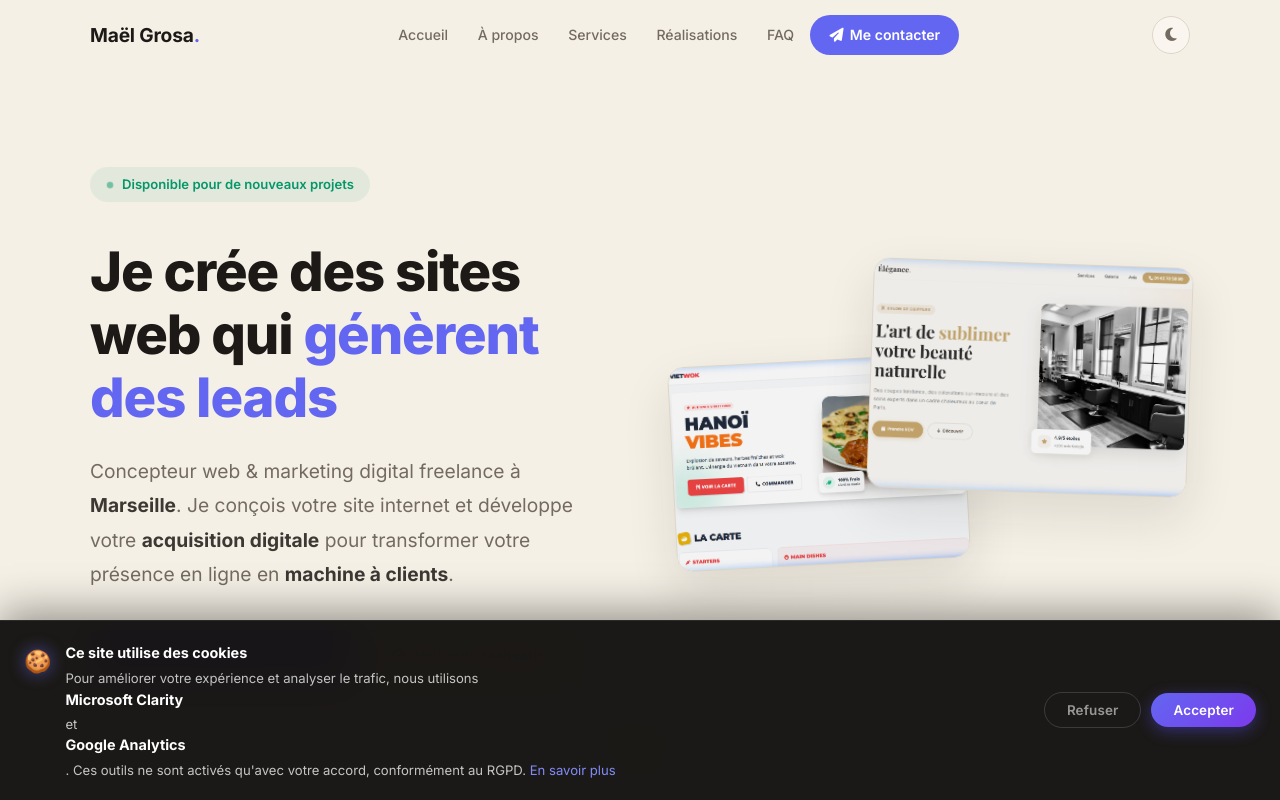
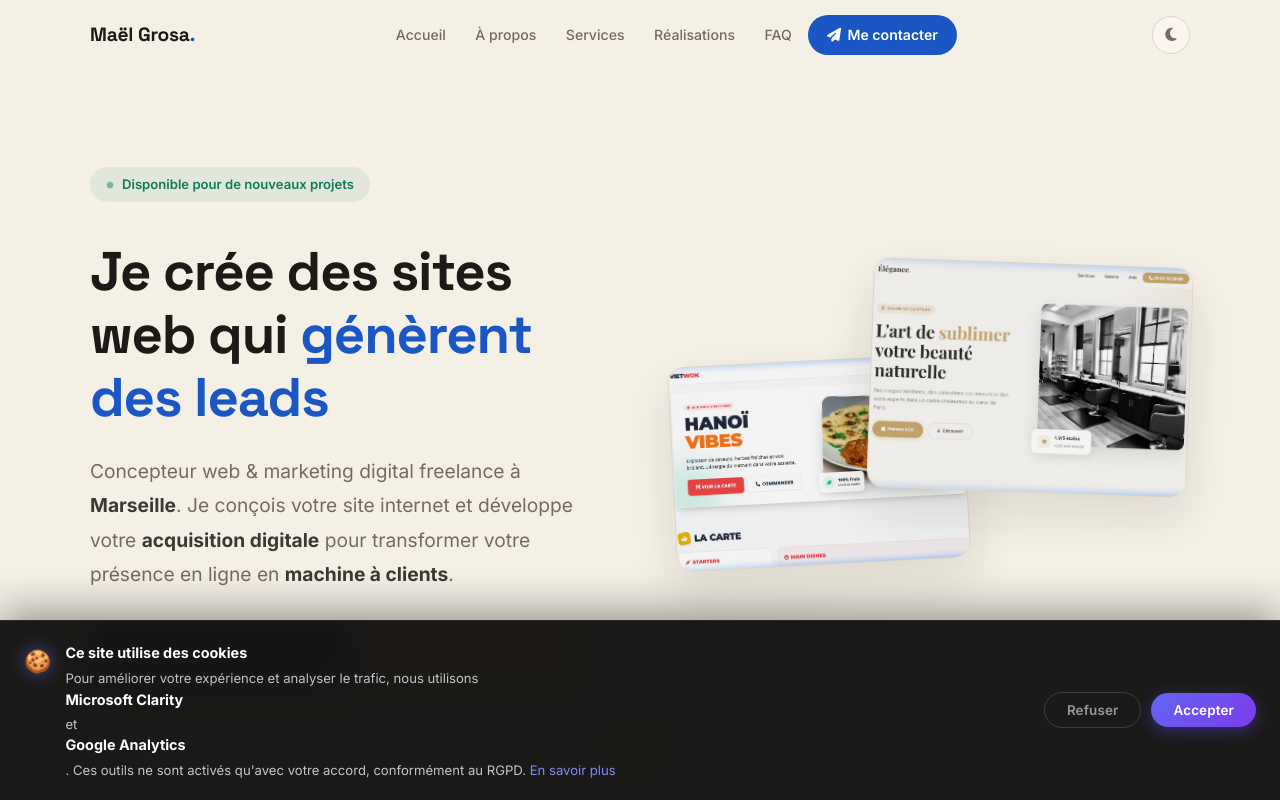
Before and after one commit to GRSMael/Portfolio, a website: page index.html in a window 1280 px wide. Shown: the top 800 px of the page. Drawn offline with nearby package versions, Linux system fonts and the light colour scheme.

Commit message:
redesign(foundation): identité ancrée — bleu Méditerranée (vs indigo générique) + Space Grotesk display + Space Mono labels (skill frontend-design: sortir des défauts IA)

```diff
--- a/index.html
+++ b/index.html
@@ -31,11 +31,11 @@
     <link rel="preconnect" href="https://fonts.googleapis.com">
     <link rel="preconnect" href="https://fonts.gstatic.com" crossorigin>
     <link rel="preload" as="style"
-        href="https://fonts.googleapis.com/css2?family=Inter:wght@400;500;600;700;800&display=swap">
-    <link href="https://fonts.googleapis.com/css2?family=Inter:wght@400;500;600;700;800&display=swap"
+        href="https://fonts.googleapis.com/css2?family=Inter:wght@400;500;600;700&family=Space+Grotesk:wght@500;600;700&family=Space+Mono:wght@400;700&display=swap">
+    <link href="https://fonts.googleapis.com/css2?family=Inter:wght@400;500;600;700&family=Space+Grotesk:wght@500;600;700&family=Space+Mono:wght@400;700&display=swap"
         rel="stylesheet" media="print" onload="this.media='all'">
     <noscript>
-        <link href="https://fonts.googleapis.com/css2?family=Inter:wght@400;500;600;700;800&display=swap"
+        <link href="https://fonts.googleapis.com/css2?family=Inter:wght@400;500;600;700&family=Space+Grotesk:wght@500;600;700&family=Space+Mono:wght@400;700&display=swap"
             rel="stylesheet">
     </noscript>
     <link rel="stylesheet" href="https://cdnjs.cloudflare.com/ajax/libs/font-awesome/6.5.1/css/all.min.css" integrity="sha384-t1nt8BQoYMLFN5p42tRAtuAAFQaCQODekUVeKKZrEnEyp4H2R0RHFz0KWpmj7i8g" crossorigin="anonymous" media="print" onload="this.media='all'">
--- a/styles.css
+++ b/styles.css
@@ -16,13 +16,14 @@
     --text-heading: #1c1917;
     --text-muted: #736b62;
     --text-light: #a39a90;
-    --accent: #6366f1;
-    --accent-light: #818cf8;
-    --accent-bg: rgba(99, 102, 241, 0.08);
-    --accent-shadow: rgba(99, 102, 241, 0.15);
-    --green: #059669;
-    --green-bg: rgba(5, 150, 105, 0.08);
-    --featured-bg: linear-gradient(135deg, rgba(99, 102, 241, 0.06), rgba(139, 92, 246, 0.06));
+    --accent: #1a56c4;
+    --accent-light: #3b78e0;
+    --accent-bg: rgba(26, 86, 196, 0.08);
+    --accent-shadow: rgba(26, 86, 196, 0.18);
+    --green: #0e7c5a;
+    --green-bg: rgba(14, 124, 90, 0.08);
+    --sun: #e0922b;
+    --featured-bg: linear-gradient(135deg, rgba(26, 86, 196, 0.07), rgba(59, 120, 224, 0.05));
     --shadow-sm: 0 1px 3px rgba(30, 25, 18, 0.06);
     --shadow-md: 0 4px 12px rgba(30, 25, 18, 0.07);
     --shadow-lg: 0 10px 30px rgba(30, 25, 18, 0.09);
@@ -33,6 +34,8 @@
     --transition: 0.3s ease;
     --container: 1100px;
     --font: 'Inter', -apple-system, BlinkMacSystemFont, 'Segoe UI', sans-serif;
+    --font-display: 'Space Grotesk', 'Inter', sans-serif;
+    --font-mono: 'Space Mono', ui-monospace, 'SFMono-Regular', monospace;
     --nav-bg: rgba(245, 240, 230, 0.90);
 }
 
@@ -50,13 +53,14 @@
         --text-heading: #f5f0e8;
         --text-muted: #a39b93;
         --text-light: #736b63;
-        --accent: #818cf8;
-        --accent-light: #a5b4fc;
-        --accent-bg: rgba(129, 140, 248, 0.10);
-        --accent-shadow: rgba(129, 140, 248, 0.2);
+        --accent: #5b9bf5;
+        --accent-light: #8ab8f8;
+        --accent-bg: rgba(91, 155, 245, 0.12);
+        --accent-shadow: rgba(91, 155, 245, 0.22);
         --green: #34d399;
         --green-bg: rgba(52, 211, 153, 0.1);
-        --featured-bg: linear-gradient(135deg, rgba(129, 140, 248, 0.07), rgba(167, 139, 250, 0.07));
+        --sun: #f0a945;
+        --featured-bg: linear-gradient(135deg, rgba(91, 155, 245, 0.08), rgba(138, 184, 248, 0.05));
         --shadow-sm: 0 1px 3px rgba(0, 0, 0, 0.2);
         --shadow-md: 0 4px 12px rgba(0, 0, 0, 0.25);
         --shadow-lg: 0 10px 30px rgba(0, 0, 0, 0.3);
@@ -123,6 +127,26 @@ body {
     transition: background-color 0.3s ease, color 0.3s ease;
 }
 
+/* --- Display typography (Space Grotesk) — carries the personality --- */
+.hero h1,
+.section-title,
+.nav-logo,
+.service-card h3,
+.portfolio-title,
+.value-card h3 {
+    font-family: var(--font-display);
+    letter-spacing: -0.02em;
+}
+
+/* --- Mono utility labels (the "code" vernacular) --- */
+.section-tag,
+.portfolio-type,
+.service-badge,
+.process-step .step-label {
+    font-family: var(--font-mono);
+    letter-spacing: 0.04em;
+}
+
 ::selection {
     background: var(--accent);
     color: white;
@@ -1490,13 +1514,14 @@ section {
     --text-heading: #f5f0e8;
     --text-muted: #a39b93;
     --text-light: #736b63;
-    --accent: #818cf8;
-    --accent-light: #a5b4fc;
-    --accent-bg: rgba(129, 140, 248, 0.10);
-    --accent-shadow: rgba(129, 140, 248, 0.2);
+    --accent: #5b9bf5;
+    --accent-light: #8ab8f8;
+    --accent-bg: rgba(91, 155, 245, 0.12);
+    --accent-shadow: rgba(91, 155, 245, 0.22);
     --green: #34d399;
     --green-bg: rgba(52, 211, 153, 0.1);
-    --featured-bg: linear-gradient(135deg, rgba(129, 140, 248, 0.07), rgba(167, 139, 250, 0.07));
+    --sun: #f0a945;
+    --featured-bg: linear-gradient(135deg, rgba(91, 155, 245, 0.08), rgba(138, 184, 248, 0.05));
     --shadow-sm: 0 1px 3px rgba(0, 0, 0, 0.2);
     --shadow-md: 0 4px 12px rgba(0, 0, 0, 0.25);
     --shadow-lg: 0 10px 30px rgba(0, 0, 0, 0.3);
```
